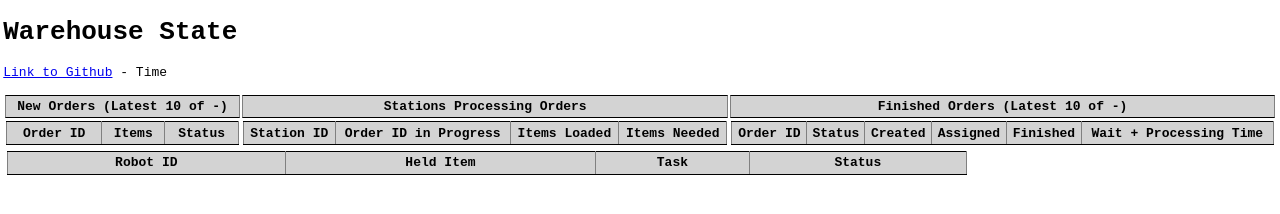
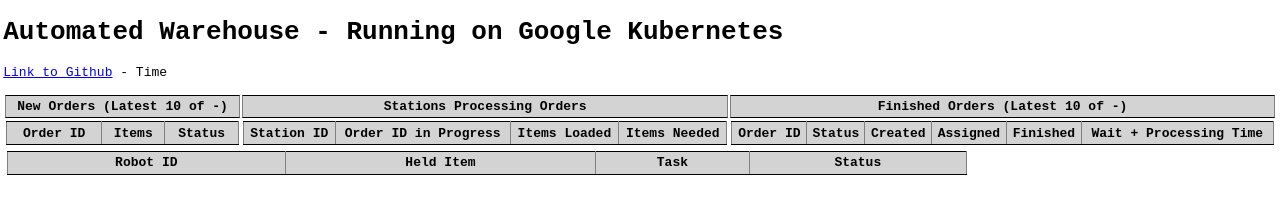
Before and after one commit to Elucidation/mapf-multiagent-robot-planning, a website: page dev/env_visualizer/www/index.html in a window 1280 px wide. Drawn offline with nearby package versions, Linux system fonts and the light colour scheme; no server answers.

Commit message:
make GKE index.html indicate GKE

```diff
--- a/dev/env_visualizer/www/index.html
+++ b/dev/env_visualizer/www/index.html
@@ -2,13 +2,13 @@
 <html>
 
 <head>
-    <title>Warehouse Visualizer</title>
+    <title>GKE - Automated Warehouse</title>
     <link rel="stylesheet" href="./style.css">
 </head>
 
 <body>
     <div>
-        <h1>Warehouse State</h1>
+        <h1>Automated Warehouse - Running on Google Kubernetes</h1>
         <p><a href="https://github.com/Elucidation/mapf-multiagent-robot-planning">Link to Github</a> - Time <span id="time"></span></p>
         <!-- Warehouse Grid -->
         <div id="grid-container"></div>
```
